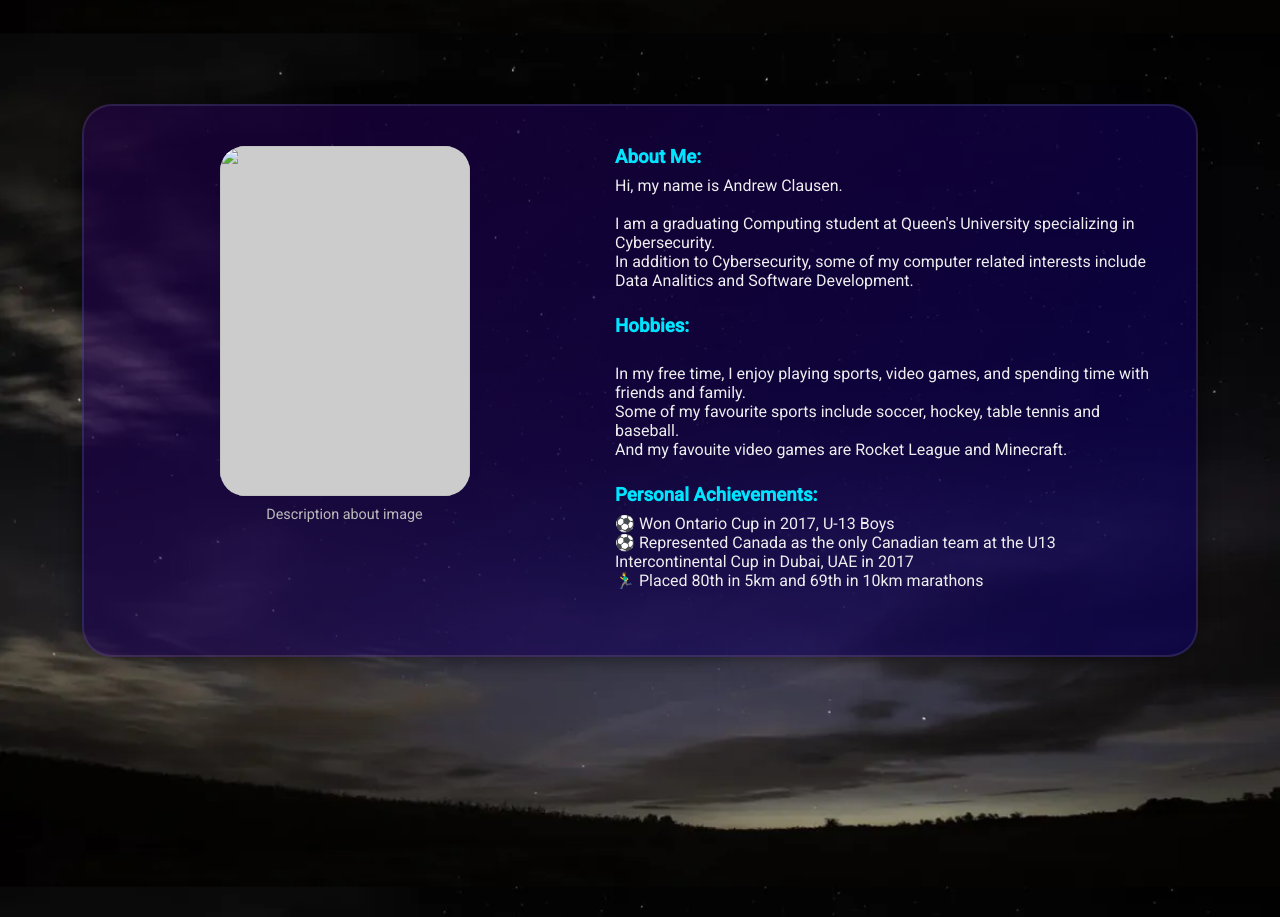
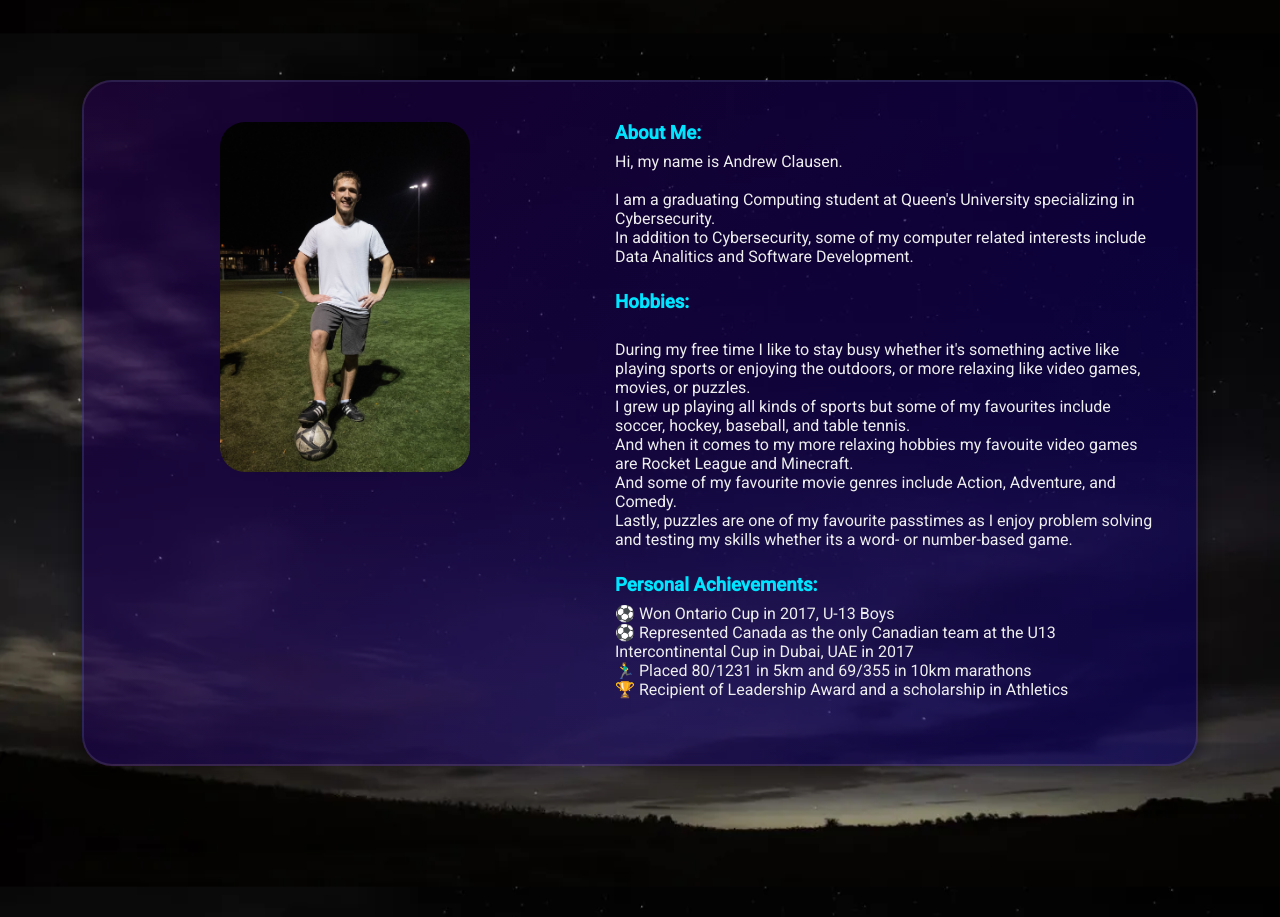
Before and after one commit to AndrewC107/andrew-portfolio, a plain HTML site: page index.html in a window 1280 px wide. Shown: the part 820-1737 px from the top of the page. Drawn offline with Linux system fonts and the light colour scheme.

Commit message:
About: Updates

```diff
--- a/index.html
+++ b/index.html
@@ -51,9 +51,9 @@
     <div class="about-box">
       <div class="about-left">
         <div class="image-box">
-          <img src="Images/your-photo.jpg" alt="">
+          <img src="Images/IMG_1376.jpeg" alt="">
         </div>
-        <p class="image-caption">Description about image</p>
+        <p class="image-caption"></p>
       </div>
       <div class="about-right">
         <div class="about-item">
@@ -67,9 +67,11 @@
         <div class="about-item">
           <h3>Hobbies:</h3>
           <p class = "about-multiline">
-            In my free time, I enjoy playing sports, video games, and spending time with friends and family.
-            Some of my favourite sports include soccer, hockey, table tennis and baseball.
-            And my favouite video games are Rocket League and Minecraft.
+            During my free time I like to stay busy whether it's something active like playing sports or enjoying the outdoors, or more relaxing like video games, movies, or puzzles.
+            I grew up playing all kinds of sports but some of my favourites include soccer, hockey, baseball, and table tennis.
+            And when it comes to my more relaxing hobbies my favouite video games are Rocket League and Minecraft.
+            And some of my favourite movie genres include Action, Adventure, and Comedy.
+            Lastly, puzzles are one of my favourite passtimes as I enjoy problem solving and testing my skills whether its a word- or number-based game.
           </p>
         </div>
         <div class="about-item">
@@ -78,17 +80,19 @@
             Won Ontario Cup in 2017, U-13 Boys
           </a></p>
           <p>⚽ Represented Canada as the only Canadian team at the U13 Intercontinental Cup in Dubai, UAE in 2017</p>
-
           <p>🏃‍♂️ Placed
             <a href="https://sportstats.one/event/mississauga-marathon-races/leaderboard/29454?focus=3912&type=pid" target="_blank">
-              80th in 5km
+              80/1231 in 5km
             </a>
             and
             <a href="https://sportstats.one/event/oakville-half-marathon/leaderboard/94341?focus=792&type=pid" target="_blank">
-            69th in 10km
+            69/355 in 10km
             </a>
             marathons
           </p>
+          <p>🏆 <a href="https://bvmsports.com/2022/08/10/recognizing-last-years-athletic-award-winners-from-lorne-park-secondary-school/" target="_blank">
+            Recipient of Leadership Award and a scholarship in Athletics
+          </a></p>
         </div>
       </div>
     </div>
```
